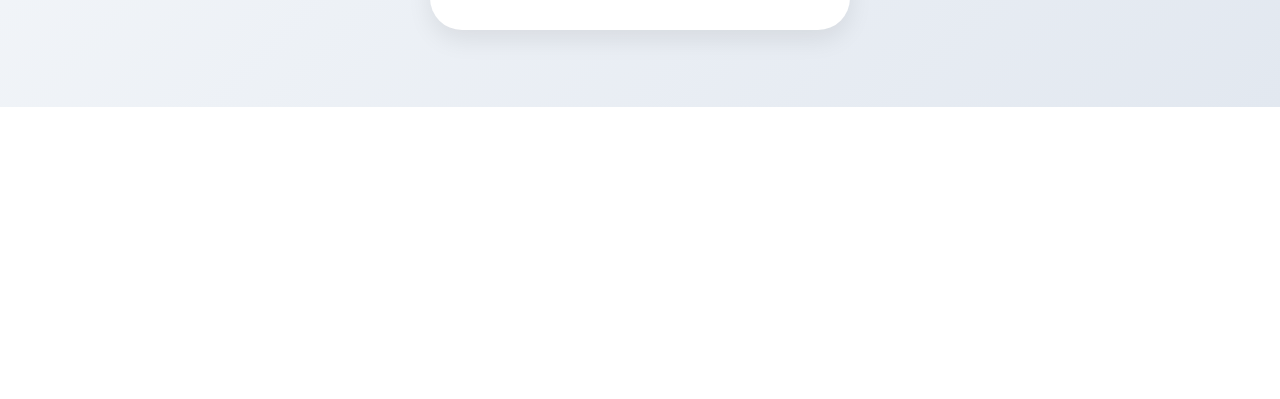
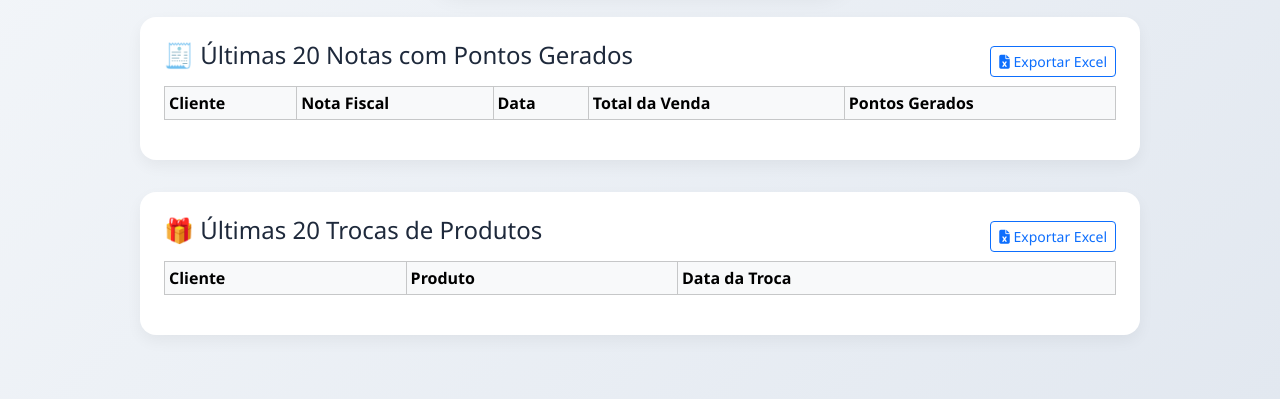
Before and after one commit to eucleciopb/ProgramadePontos, a plain HTML site: page menu.html in a window 1280 px wide. Shown: the part 693-1092 px from the top of the page. Before the commit the page ends 800 px from the top, so only its background shows below. Drawn offline with nearby package versions, Linux system fonts and the light colour scheme.

Commit message:
menuatualizado

```diff
--- a/menu.html
+++ b/menu.html
@@ -11,10 +11,7 @@
       background: linear-gradient(135deg, #f8fafc, #e2e8f0);
       font-family: 'Segoe UI', sans-serif;
       min-height: 100vh;
-      display: flex;
-      align-items: center;
-      justify-content: center;
-      padding: 1.5rem;
+      padding: 2rem;
     }
     .menu-card {
       background: #ffffff;
@@ -24,6 +21,7 @@
       max-width: 420px;
       width: 100%;
       text-align: center;
+      margin: 0 auto 2rem;
       animation: slideIn 0.5s ease-out;
     }
     @keyframes slideIn {
@@ -80,6 +78,26 @@
       transition: opacity 0.2s;
     }
     .logout:hover { opacity: 0.7; }
+
+    .dashboard {
+      max-width: 1000px;
+      margin: 2rem auto;
+    }
+    .table-section {
+      background: #fff;
+      border-radius: 1rem;
+      padding: 1.5rem;
+      margin-bottom: 2rem;
+      box-shadow: 0 6px 15px rgba(0,0,0,0.05);
+    }
+    .table-section h4 {
+      margin-bottom: 1rem;
+      color: #1e293b;
+    }
+    .btn-export {
+      float: right;
+      margin-top: -2.5rem;
+    }
   </style>
 </head>
 <body>
@@ -109,25 +127,60 @@
     </div>
   </div>
 
+  <div class="dashboard">
+    <div class="table-section">
+      <h4>🧾 Últimas 20 Notas com Pontos Gerados</h4>
+      <button class="btn btn-sm btn-outline-primary btn-export"><i class="fa-solid fa-file-excel"></i> Exportar Excel</button>
+      <div class="table-responsive">
+        <table class="table table-sm table-bordered">
+          <thead class="table-light">
+            <tr>
+              <th>Cliente</th>
+              <th>Nota Fiscal</th>
+              <th>Data</th>
+              <th>Total da Venda</th>
+              <th>Pontos Gerados</th>
+            </tr>
+          </thead>
+          <tbody id="tabelaNotas"></tbody>
+        </table>
+      </div>
+    </div>
+
+    <div class="table-section">
+      <h4>🎁 Últimas 20 Trocas de Produtos</h4>
+      <button class="btn btn-sm btn-outline-primary btn-export"><i class="fa-solid fa-file-excel"></i> Exportar Excel</button>
+      <div class="table-responsive">
+        <table class="table table-sm table-bordered">
+          <thead class="table-light">
+            <tr>
+              <th>Cliente</th>
+              <th>Produto</th>
+              <th>Data da Troca</th>
+            </tr>
+          </thead>
+          <tbody id="tabelaTrocas"></tbody>
+        </table>
+      </div>
+    </div>
+  </div>
+
   <script type="module">
     const nome = sessionStorage.getItem("nome_atual") || sessionStorage.getItem("login_atual") || "-";
     const nivel = sessionStorage.getItem("nivel_atual") || "-";
 
     const agora = new Date();
-    const dataHoje = agora.toLocaleDateString('pt-BR'); // ex: 21/06/2025
+    const dataHoje = agora.toLocaleDateString('pt-BR');
     const horaHoje = agora.toLocaleTimeString('pt-BR', { hour: '2-digit', minute: '2-digit' });
 
     const loginAtual = `${dataHoje} às ${horaHoje}`;
     const ultimaDataSalva = localStorage.getItem("data_hoje");
 
     if (ultimaDataSalva !== dataHoje) {
-      // Salva como anterior apenas se não for do mesmo dia
       const loginAnteriorSalvo = localStorage.getItem("login_atual");
       if (loginAnteriorSalvo) {
         localStorage.setItem("login_anterior", loginAnteriorSalvo);
       }
-
-      // Salva novo login
       localStorage.setItem("login_atual", loginAtual);
       localStorage.setItem("data_hoje", dataHoje);
     }
@@ -142,7 +195,7 @@
 
     window.logout = function () {
       sessionStorage.clear();
-      window.location.href = "index.html"; // Corrigido: redireciona para a tela de login correta
+      window.location.href = "index.html";
     }
   </script>
 </body>
```
